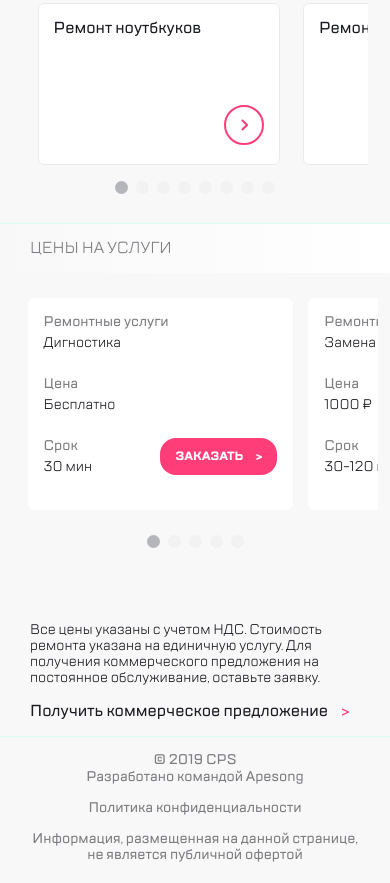
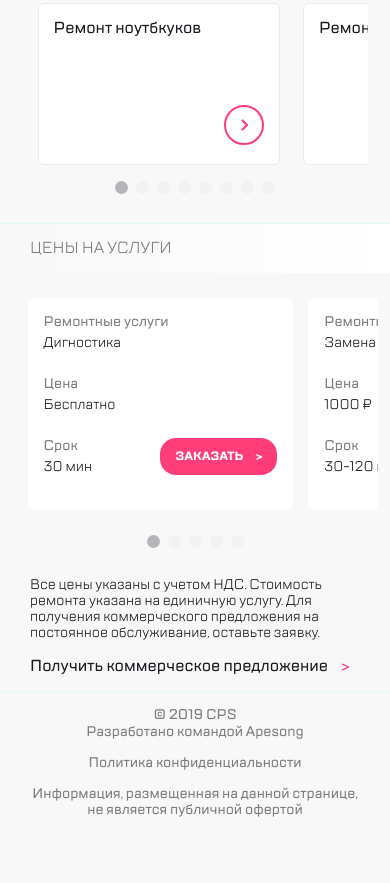
Before and after one commit to DmitryDez/task-1.3-by-Dmitry-N, a plain HTML site: page task-1.6/dist/index.html in a window 390 px wide. Shown: the part 1071-1954 px from the top of the page. After the commit the page ends 1909 px from the top, so only its background shows below. Drawn offline with Linux system fonts and the light colour scheme.

Commit message:
task 1.6 fix-gl-1.1
global fix 1.1

```diff
--- a/task-1.6/src/scss/table-info.scss
+++ b/task-1.6/src/scss/table-info.scss
@@ -34,6 +34,11 @@
     width: 40%;
   }
 }
+@media(max-width: 768px){
+  .table-info{
+    margin-top: -15px;
+  }
+}
 
 @media(max-width: 365px){
   .table-info{
```
Also changed, not shown: task-1.6/dist/style.css, 1 other file.
